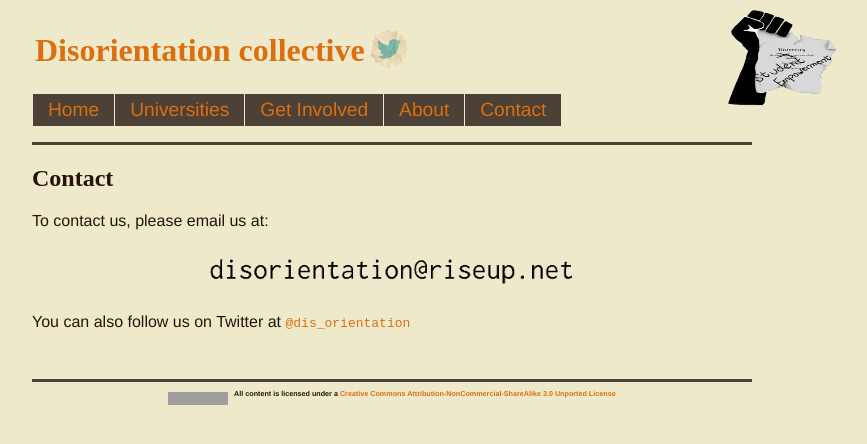
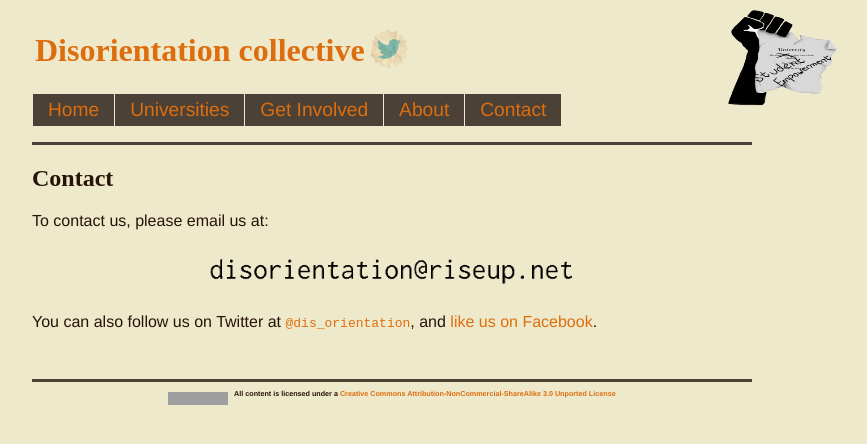
Before and after one commit to dis-orientation/dis-orientation.github.io, a Jekyll site: the page built from contact.md, in a window 1280 px wide. Shown: the top 444 px of the page, without its empty margins (248-1115 px from the left). Built offline with Jekyll 4.4.1, drawn with Linux system fonts in a browser that asks for light colours; Markdown is read by kramdown in place of the engine named in the settings; grey boxes are pictures that could not be loaded.

Commit message:
udpated contact

```diff
--- a/contact.md
+++ b/contact.md
@@ -9,4 +9,4 @@
 
 <img src="/images/contact.gif" width="400" alt="contact" style="display: block;margin-left: auto;margin-right: auto;background-color:#EEE9CA" />
 
-You can also follow us on Twitter at [`@dis_orientation`](https://twitter.com/dis_orientation)
+You can also follow us on Twitter at [`@dis_orientation`](https://twitter.com/dis_orientation), and [like us on Facebook](https://www.facebook.com/pages/Dis-Orientation/304944132971101).
```
